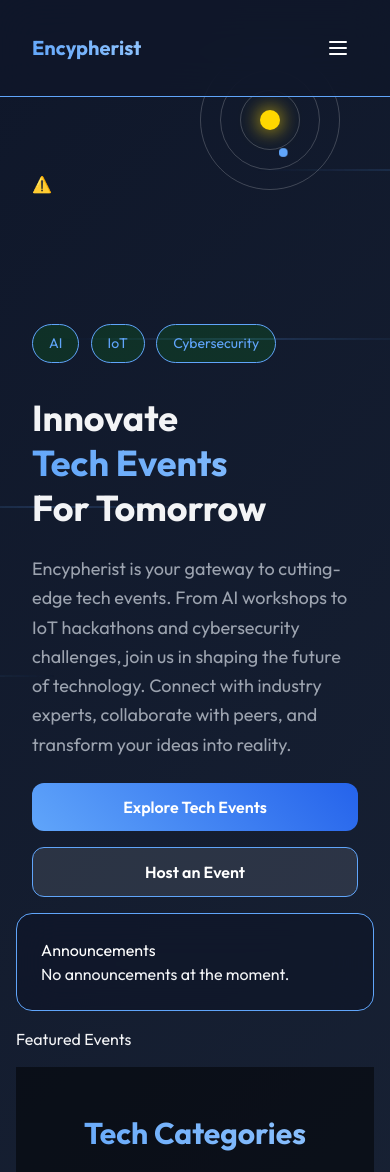
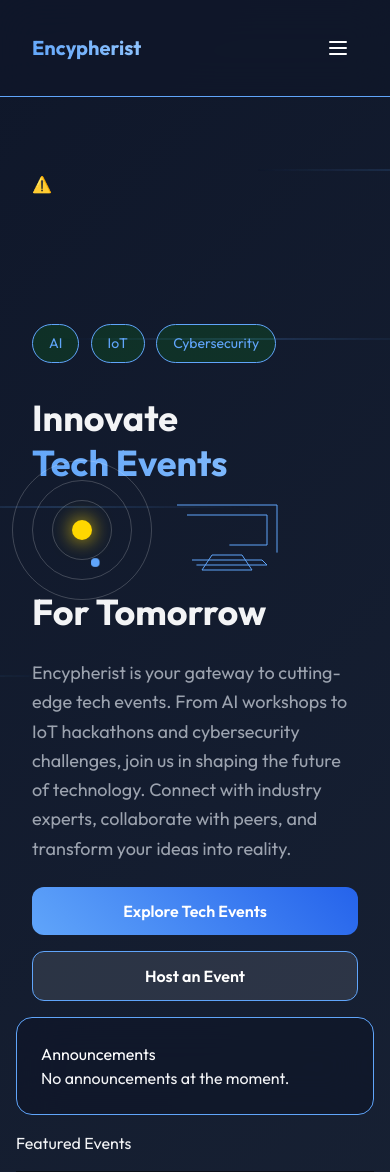
Before and after one commit to Apex-ace/Encypherist, a Flask app: page / in a window 390 px wide. Shown: the top 1172 px of the page. Run offline with Flask 3, Linux system fonts and the light colour scheme; data that the repository does not hold is empty; parts of the project's set-up code (start-up, migrations or seed data) failed here and were passed over; some libraries are stand-ins or nearby versions.

Commit message:
Reposition animations in hero section - Move solar system and computer animations next to 'Tech Events' text - Adjust animation sizes and positioning - Update CSS for better layout and responsiveness - Remove duplicate animation elements from bottom - Add animations-container class for proper alignment - Maintain all animation effects and interactivity

```diff
--- a/templates/index.html
+++ b/templates/index.html
@@ -156,11 +156,9 @@
 
     /* Solar System Animation */
     .solar-system {
-        position: absolute;
-        top: 20px;
-        right: 20px;
-        width: 200px;
-        height: 200px;
+        position: relative;
+        width: 100px;
+        height: 100px;
     }
 
     .sun {
@@ -211,11 +209,9 @@
 
     /* Computer Line Drawing Animation */
     .computer-drawing {
-        position: absolute;
-        bottom: 20px;
-        left: 20px;
-        width: 300px;
-        height: 200px;
+        position: relative;
+        width: 150px;
+        height: 100px;
     }
 
     .computer-line {
@@ -230,6 +226,28 @@
     @keyframes drawLine {
         to {
             stroke-dashoffset: 0;
+        }
+    }
+
+    .animations-container {
+        position: absolute;
+        display: inline-flex;
+        align-items: center;
+        gap: 20px;
+        right: 20px;
+        top: 50%;
+        transform: translateY(-50%);
+        height: 50px;
+    }
+
+    @media (max-width: 768px) {
+        .animations-container {
+            position: relative;
+            right: auto;
+            top: auto;
+            transform: none;
+            margin-top: 20px;
+            justify-content: center;
         }
     }
 </style>
@@ -247,7 +265,7 @@
 <!-- Hero Section -->
 <section class="min-h-screen flex items-center -mt-24">
     <div class="container mx-auto px-4 sm:px-6">
-        <div class="grid md:grid-cols-2 gap-8 md:gap-12 items-center">
+        <div class="grid md:grid-cols-2 gap-8 md:gap-12 items-center relative">
             <div class="space-y-6 md:space-y-8">
                 <div class="space-y-2 md:space-y-4">
                     <span class="tech-badge">AI</span>
@@ -256,7 +274,31 @@
                 </div>
                 <h1 class="hero-title text-4xl md:text-7xl font-extrabold leading-tight">
                     Innovate
-                    <span class="gradient-text block">Tech Events</span>
+                    <div class="relative">
+                        <span class="gradient-text block">Tech Events</span>
+                        <div class="animations-container">
+                            <div class="solar-system">
+                                <div class="sun"></div>
+                                <div class="orbit">
+                                    <div class="planet"></div>
+                                </div>
+                                <div class="orbit">
+                                    <div class="planet"></div>
+                                </div>
+                                <div class="orbit">
+                                    <div class="planet"></div>
+                                </div>
+                            </div>
+                            <div class="computer-drawing">
+                                <svg viewBox="0 0 300 200">
+                                    <path class="computer-line" d="M50,50 L250,50 L250,150 L50,150 Z"/>
+                                    <path class="computer-line" d="M70,70 L230,70 L230,130 L70,130 Z"/>
+                                    <path class="computer-line" d="M120,150 L180,150 L200,180 L100,180 Z"/>
+                                    <path class="computer-line" d="M80,160 L220,160 L230,170 L70,170 Z"/>
+                                </svg>
+                            </div>
+                        </div>
+                    </div>
                     For Tomorrow
                 </h1>
                 <p class="hero-description text-lg md:text-xl text-gray-400 leading-relaxed">
@@ -394,34 +436,6 @@
         </div>
     </div>
 </section>
-
-<!-- Add this where you want the solar system to appear -->
-<div class="solar-system">
-    <div class="sun"></div>
-    <div class="orbit">
-        <div class="planet"></div>
-    </div>
-    <div class="orbit">
-        <div class="planet"></div>
-    </div>
-    <div class="orbit">
-        <div class="planet"></div>
-    </div>
-</div>
-
-<!-- Add this where you want the computer drawing to appear -->
-<div class="computer-drawing">
-    <svg viewBox="0 0 300 200">
-        <!-- Monitor -->
-        <path class="computer-line" d="M50,50 L250,50 L250,150 L50,150 Z"/>
-        <!-- Screen -->
-        <path class="computer-line" d="M70,70 L230,70 L230,130 L70,130 Z"/>
-        <!-- Stand -->
-        <path class="computer-line" d="M120,150 L180,150 L200,180 L100,180 Z"/>
-        <!-- Keyboard -->
-        <path class="computer-line" d="M80,160 L220,160 L230,170 L70,170 Z"/>
-    </svg>
-</div>
 {% endblock %}
 
 {% block scripts %}
```
